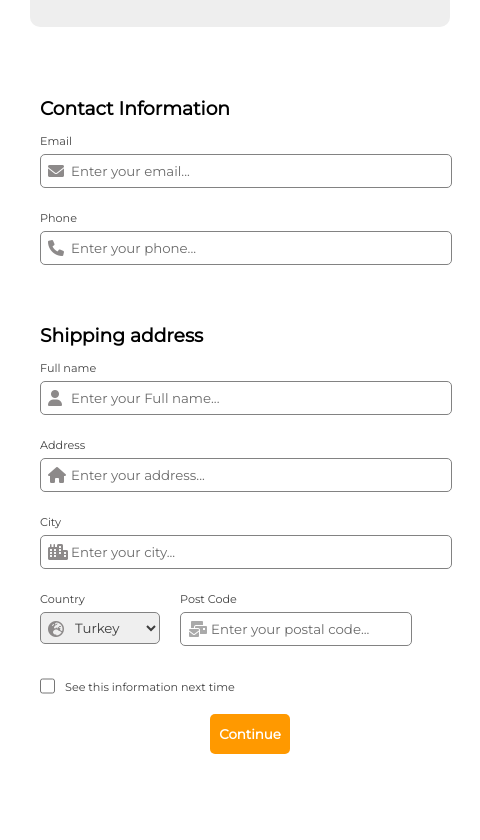
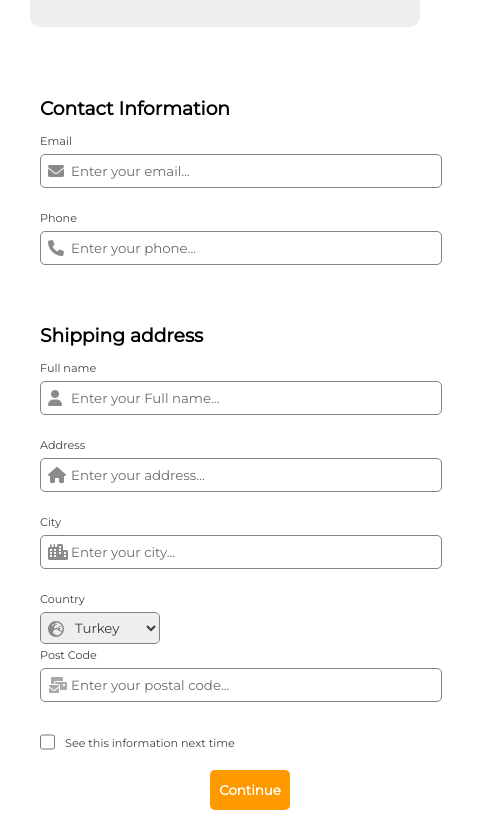
Before and after one commit to mustafatayfur/Checkout-Form, a plain HTML site: page index.html in a window 390 px wide. Shown: the part 452-1292 px from the top of the page, 480 px wide, since content can reach past the window. Before the commit the page ends 1236 px from the top, so only its background shows below. Drawn offline with Linux system fonts and the light colour scheme.

Commit message:
codes are completed

```diff
--- a/index.css
+++ b/index.css
@@ -208,7 +208,7 @@
         margin-top: 15px;
     }
 
-    @media screen and (max-width:600px) {
+    @media screen and (max-width:700px) {
         main {
             display: flex;
             flex-direction: column;
@@ -217,11 +217,24 @@
         .image {
             padding-top: 10px;
             margin: 30px;
-            width: 420px;
+            width: 390px;
             min-width: 350px;
             border-radius: 10px;
             height: 400px;
             background-color: #EEEEEE;
+        }
+        #form {
+            margin: 30px 10px 30px 30px;
+            width: 370px;
+        }
+        input,
+        select {
+            color: rgb(61, 61, 61);
+            margin-top: 5px;
+            width: 370px;
+            height: 32px;
+            border-radius: 5px;
+            border: 1px solid rgb(130, 130, 130);
         }
         #continue button {
             float: none;
@@ -233,4 +246,23 @@
             font-weight: 700;
             border: none;
         }
+        #country-postcode {
+            display: flex;
+            flex-direction: column;
+        }
+        #postcode {
+            width: 370px;
+            margin-left: 0px;
+        }
+        #postcode-label {
+            position: relative;
+            left: 0px;
+        }
+        #postcode-i {
+            position: absolute;
+            left: 0px;
+            top: 5px;
+            padding: 9px 8px;
+            color: #aaa;
+        }
     }
```
